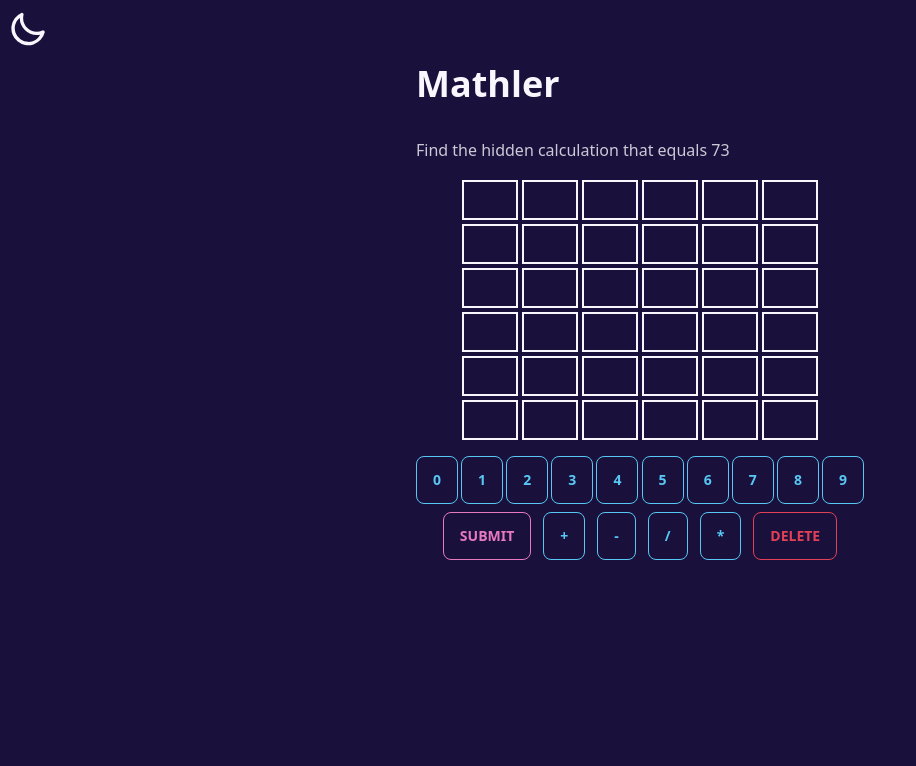
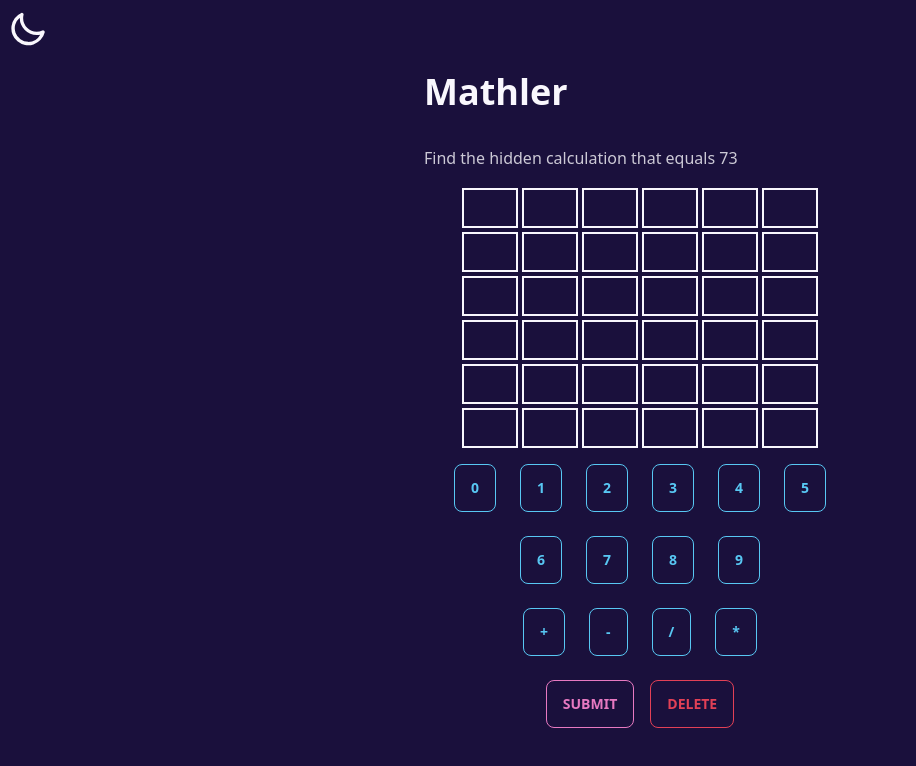
Before and after one commit to jebadirad/mathler, a Next.js app: page / in a window 1280 px wide. Shown: the top 766 px of the page, without its empty margins (0-916 px from the left). Built offline with nearby package versions, Linux system fonts and the light colour scheme.

Commit message:
adjust button layout

```diff
--- a/app/_mathler/ButtonInputs.tsx
+++ b/app/_mathler/ButtonInputs.tsx
@@ -69,8 +69,8 @@ export default function ButtonInputs({
   isGameOver,
 }: ButtonInputsProps) {
   return (
-    <div className="flex gap-2 flex-col">
-      <div className="flex flex-wrap justify-between">
+    <div className="flex sm:gap-6 gap-4 flex-col">
+      <div className="flex flex-wrap justify-center gap-4 sm:gap-6">
         {numberInputs.map((val, i) => (
           <ButtonInput
             buttonUsed={board.buttonInputs[val]}
@@ -83,17 +83,7 @@ export default function ButtonInputs({
           />
         ))}
       </div>
-      <div className="flex flex-wrap gap-3 justify-center">
-        <button
-          type="button"
-          className={
-            isGameOver ? 'btn btn-disabled' : 'btn btn-outline btn-primary'
-          }
-          onClick={onSubmitClick}
-          disabled={isGameOver}
-        >
-          Submit
-        </button>
+      <div className="flex flex-wrap justify-center gap-4 sm:gap-6">
         {operatorInputs.map((val, i) => (
           <ButtonInput
             buttonUsed={board.buttonInputs[val]}
@@ -105,6 +95,18 @@ export default function ButtonInputs({
             key={i}
           />
         ))}
+      </div>
+      <div className="flex flex-wrap justify-center gap-4">
+        <button
+          type="button"
+          className={
+            isGameOver ? 'btn btn-disabled' : 'btn btn-outline btn-primary'
+          }
+          onClick={onSubmitClick}
+          disabled={isGameOver}
+        >
+          Submit
+        </button>
         <button
           type="button"
           className={
--- a/app/layout.tsx
+++ b/app/layout.tsx
@@ -17,7 +17,7 @@ export default function RootLayout({
       <body>
         <Providers>
           <Header />
-          <main className="container mx-auto max-w-md">{children}</main>
+          <main className="container mx-auto max-w-md p-2">{children}</main>
         </Providers>
       </body>
     </html>
```
